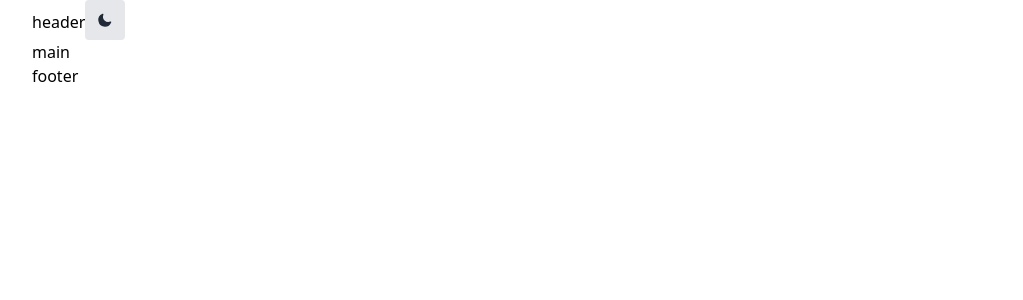
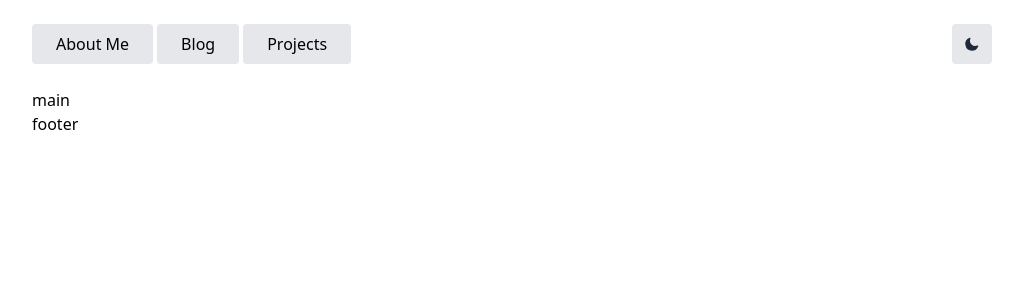
Before and after one commit to mwinel/nelsonmurungi.com, a Next.js app: page / in a window 1280 px wide. Shown: the top 300 px of the page, without its empty margins (128-1151 px from the left). Built offline with nearby package versions, Linux system fonts and the light colour scheme.

Commit message:
Add navbar

```diff
--- a/layout/PageLayout.js
+++ b/layout/PageLayout.js
@@ -1,5 +1,7 @@
 import { useState, useEffect } from "react";
 import { useTheme } from "next-themes";
+import { Disclosure } from "@headlessui/react";
+import { MenuIcon, XIcon } from "@heroicons/react/outline";
 import Container from "../components/Container";
 
 const PageLayout = ({ children }) => {
@@ -11,13 +13,54 @@ const PageLayout = ({ children }) => {
   return (
     <div>
       {/* Header */}
+      {/* Navbar */}
+      <Disclosure as="nav" className="my-3">
+        {({ open }) => (
+          <>
             <Container>
-        <div>
-          <hi>header</hi>
+              <div className="flex justify-between h-16">
+                <div className="flex">
+                  <div className="-ml-2 mr-2 flex items-center md:hidden">
+                    {/* Mobile menu button */}
+                    <Disclosure.Button className="inline-flex items-center justify-center p-2 rounded-md text-gray-400 hover:text-gray-500 hover:bg-gray-100 focus:outline-none">
+                      <span className="sr-only">Open main menu</span>
+                      {open ? (
+                        <XIcon className="block h-6 w-6" aria-hidden="true" />
+                      ) : (
+                        <MenuIcon
+                          className="block h-6 w-6"
+                          aria-hidden="true"
+                        />
+                      )}
+                    </Disclosure.Button>
+                  </div>
+                  <div className="hidden md:ml-6 md:flex md:space-x-8 items-center lg:ml-0 lg:space-x-1">
+                    <a
+                      href="/"
+                      className="h-10 py-3 px-6 bg-gray-200 font-medium rounded dark:bg-gray-800 focus:outline-none flex items-center"
+                    >
+                      About Me
+                    </a>
+                    <a
+                      href="/"
+                      className="h-10 py-3 px-6 bg-gray-200 font-medium rounded dark:bg-gray-800 focus:outline-none flex items-center"
+                    >
+                      Blog
+                    </a>
+                    <a
+                      href="/"
+                      className="h-10 py-3 px-6 bg-gray-200 font-medium rounded dark:bg-gray-800 focus:outline-none flex items-center"
+                    >
+                      Projects
+                    </a>
+                  </div>
+                </div>
+                <div className="flex items-center">
+                  <div className="md:ml-4 md:flex-shrink-0 md:flex md:items-center">
                     <button
                       aria-label="Toggle Dark Mode"
                       type="button"
-            className="w-10 h-10 p-3 bg-gray-200 rounded dark:bg-gray-800"
+                      className="w-10 h-10 p-3 bg-gray-200 rounded dark:bg-gray-800 focus:outline-none"
                       onClick={() =>
                         setTheme(resolvedTheme === "dark" ? "light" : "dark")
                       }
@@ -28,7 +71,7 @@ const PageLayout = ({ children }) => {
                           viewBox="0 0 24 24"
                           fill="currentColor"
                           stroke="currentColor"
-                className="w-4 h-4 text-gray-800 dark:text-gray-200"
+                          className="w-4 h-4 text-gray-800 dark:text-gray-100"
                         >
                           {resolvedTheme === "dark" ? (
                             <path
@@ -48,9 +91,38 @@ const PageLayout = ({ children }) => {
                         </svg>
                       )}
                     </button>
-          <nav className="fixed bg-purple dark:bg-darkgrey h-16 w-full z-50"></nav>
+                    {/* </a> */}
+                  </div>
+                </div>
               </div>
             </Container>
+
+            <Disclosure.Panel className="md:hidden">
+              <div className="pt-2 pb-3 space-y-1">
+                <a
+                  href="/"
+                  className="h-10 py-3 mx-4 px-6 bg-gray-200 font-medium rounded dark:bg-gray-800 focus:outline-none flex items-center"
+                >
+                  About Me
+                </a>
+                <a
+                  href="/"
+                  className="h-10 py-3 mx-4 px-6 bg-gray-200 font-medium rounded dark:bg-gray-800 focus:outline-none flex items-center"
+                >
+                  Blog
+                </a>
+                <a
+                  href="/"
+                  className="h-10 py-3 mx-4 px-6 bg-gray-200 font-medium rounded dark:bg-gray-800 focus:outline-none flex items-center"
+                >
+                  Projects
+                </a>
+              </div>
+            </Disclosure.Panel>
+          </>
+        )}
+      </Disclosure>
+
       {/* Main */}
       <Container>
         <main>{children}</main>
--- a/package.json
+++ b/package.json
@@ -8,6 +8,8 @@
     "start": "next start"
   },
   "dependencies": {
+    "@headlessui/react": "^1.3.0",
+    "@heroicons/react": "^1.0.1",
     "next": "10.x",
     "next-themes": "^0.0.14",
     "react": "17.x",
```
Also changed, not shown: 1 other file (tests, documents, lock files or other folders). Lines whose indentation alone changed are shown as unchanged.
